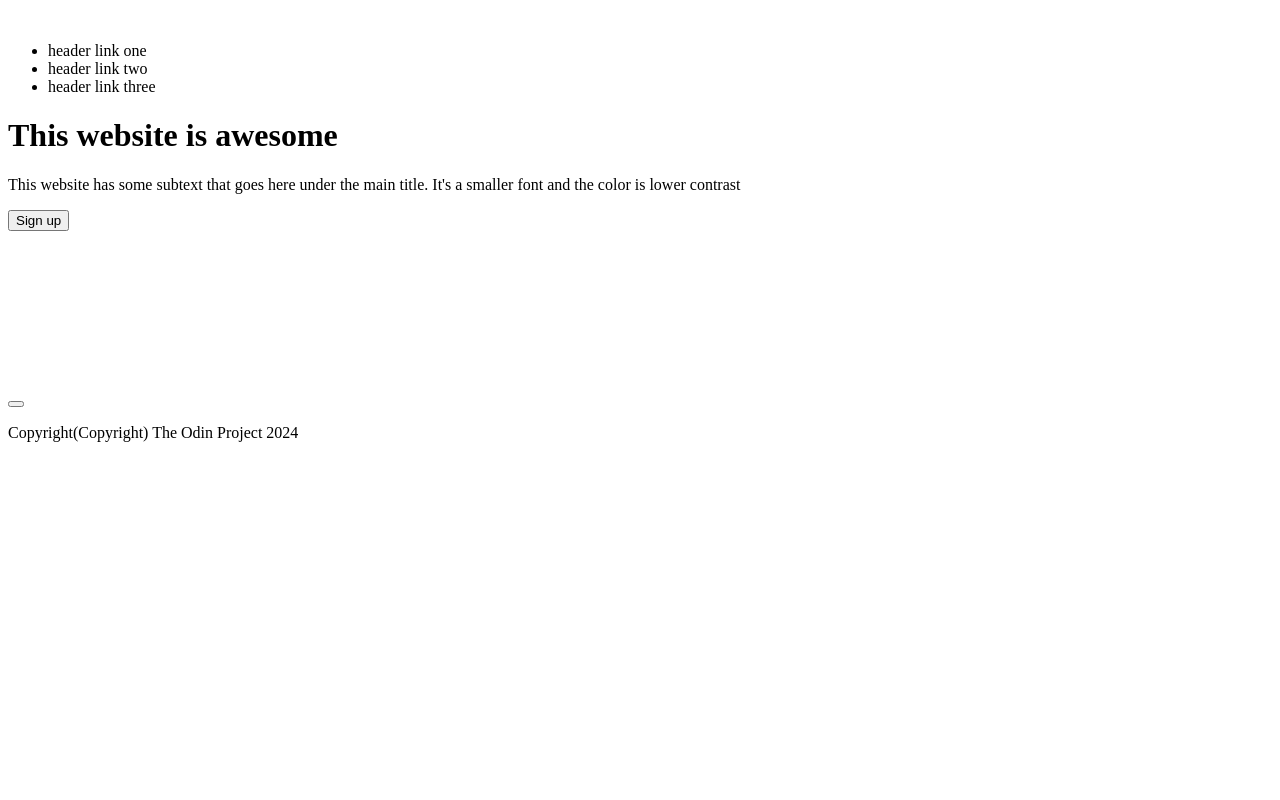
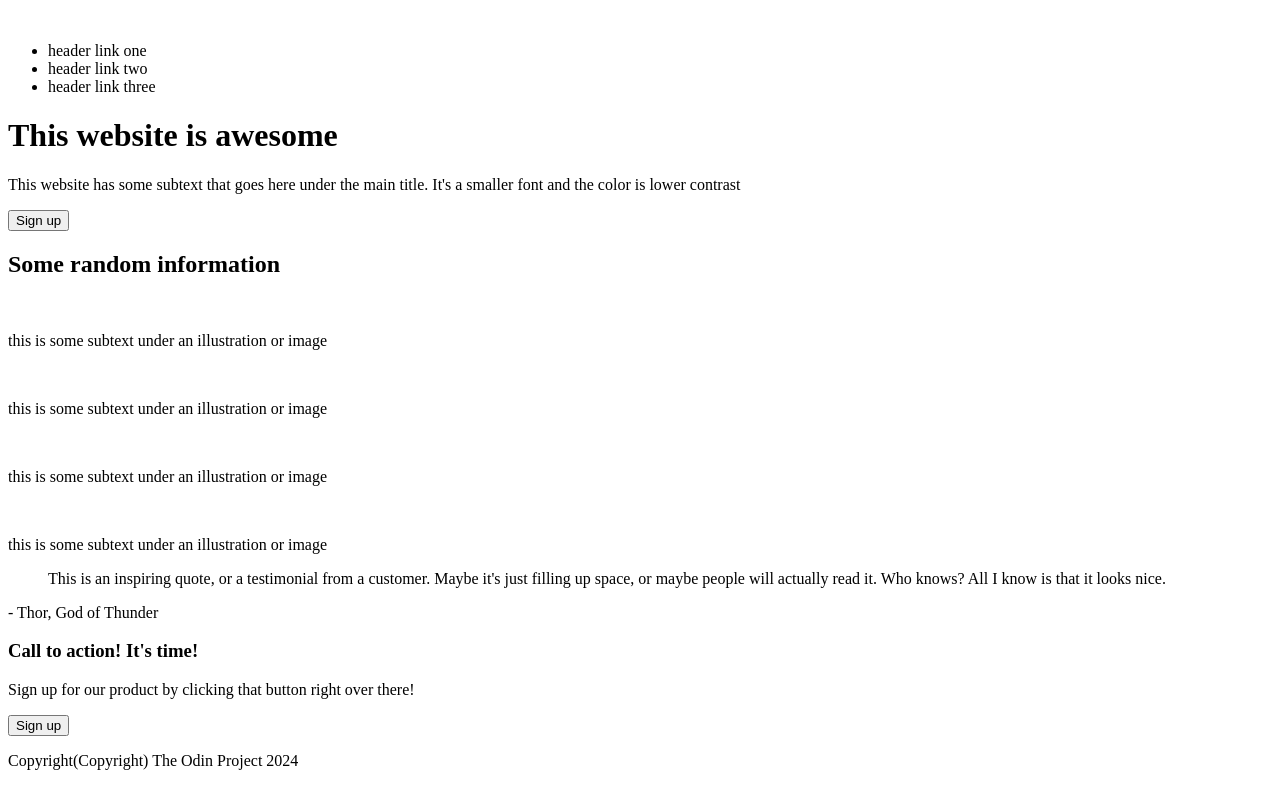
Before and after one commit to cecchiniluca/lp-odinProject, a plain HTML site: page index.html in a window 1280 px wide. Drawn offline with Linux system fonts and the light colour scheme.

Commit message:
complete html

```diff
--- a/index.html
+++ b/index.html
@@ -25,26 +25,27 @@
     </div>
 
     <div class="random">
-        <h2></h2>
+        <h2>Some random information</h2>
         <img src="" alt="">
-        <p></p>
+        <p>this is some subtext under an illustration or image</p>
         <img src="" alt="">
-        <p></p>
+        <p>this is some subtext under an illustration or image</p>
         <img src="" alt="">
-        <p></p>
+        <p>this is some subtext under an illustration or image</p>
         <img src="" alt="">
-        <p></p>
+        <p>this is some subtext under an illustration or image</p>
     </div>
 
     <div class="quote">
-        <blockquote></blockquote>
+        <blockquote><p>This is an inspiring quote, or a testimonial from a customer. Maybe it's just filling up space, or maybe people will actually read it. Who knows? All I know is that it looks nice.</p></blockquote>
+        <p>- Thor, God of Thunder</p>
     </div>
 
     <div class="cta">
-        <div class="children">
-            <h3></h3>
-            <p></p>
-            <button></button>
+        <div class="cta-children">
+            <h3>Call to action! It's time!</h3>
+            <p>Sign up for our product by clicking that button right over there!</p>
+            <button>Sign up</button>
         </div>
     </div>
 
```
Also changed, not shown: styles.css (added).
